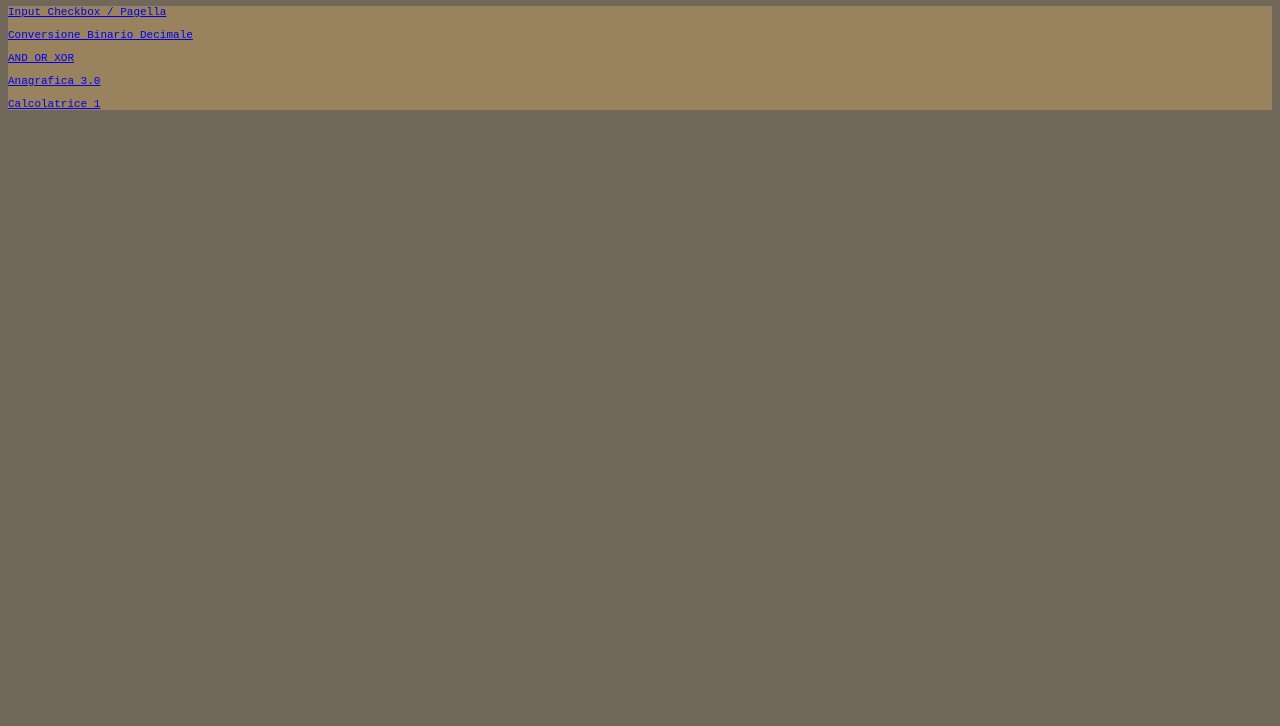
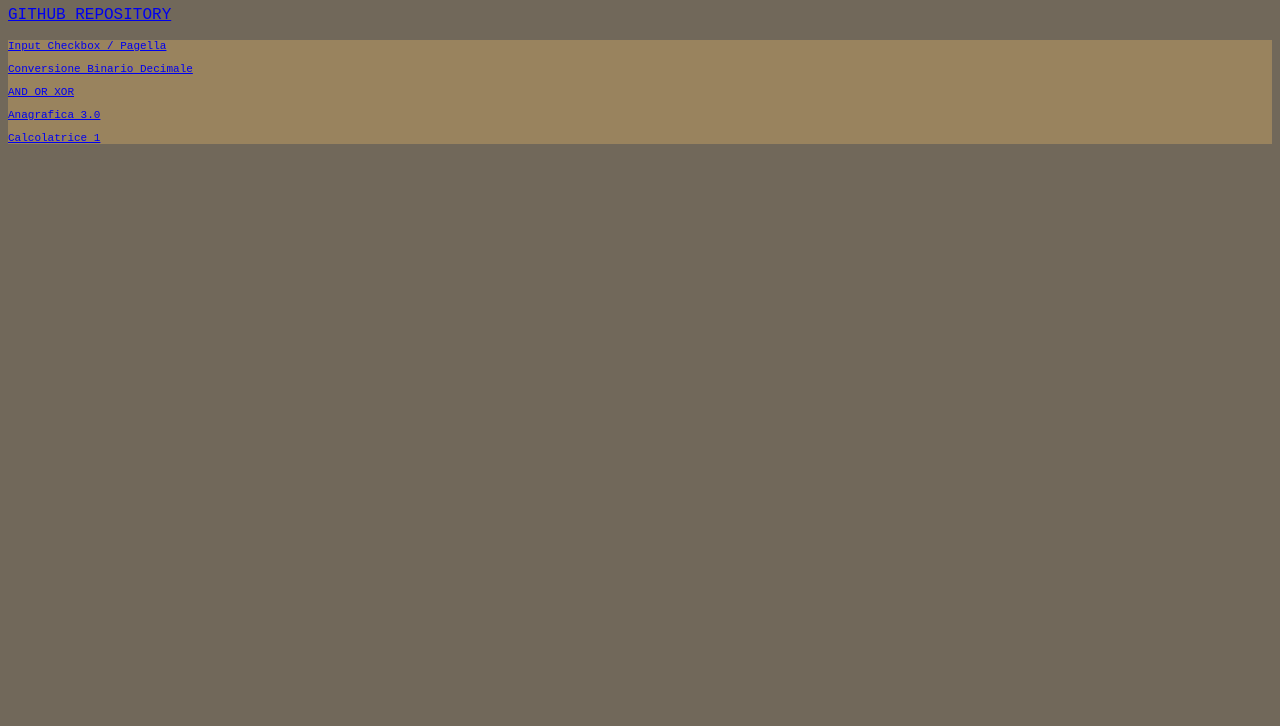
Before and after one commit to MinimumADHD/Cappelluti-Simone-TPSIT, a plain HTML site: page index.html in a window 1280 px wide. Shown: the part 74-800 px from the top of the page. Drawn offline with Linux system fonts and the light colour scheme; a web font is replaced by a local one.

Commit message:
Update index.html

```diff
--- a/index.html
+++ b/index.html
@@ -11,6 +11,7 @@
 <body>
 	<div class="container">
 		<h1>TPSIT Index HTML</h1>
+		<p> <a href="https://github.com/MinimumADHD/Cappelluti-Simone-TPSIT"> GITHUB REPOSITORY </a> </p>
 		<div class="div_links">
 			<p><a href="student_info/page.html">Input Checkbox / Pagella</a></p>
 			<p><a href="dec_to_bin/page.html">Conversione Binario Decimale</a></p>
```
